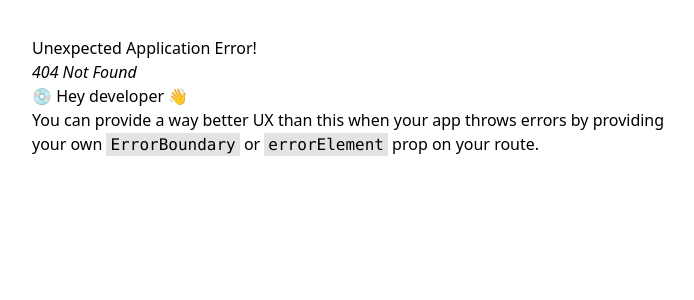
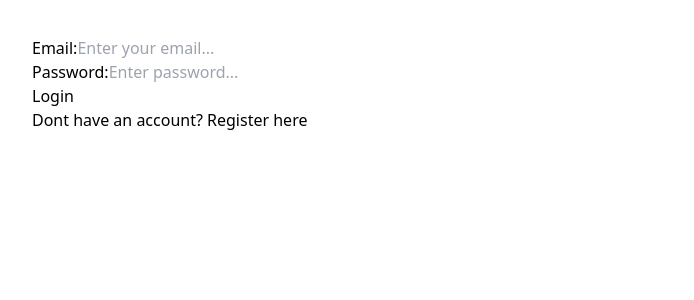
Before and after one commit to AayushThakur1999/tasksApp, a React (Vite) app: page /register in a window 1280 px wide. Before the commit this address had no page. Shown: the top 300 px of the page, without its empty margins (288-982 px from the left). Built offline with nearby package versions, Linux system fonts and the light colour scheme; no server answers.

Commit message:
Implement Login and Register functionality

```diff
--- a/src/App.tsx
+++ b/src/App.tsx
@@ -1,20 +1,10 @@
-import { RouterProvider, createBrowserRouter } from 'react-router-dom'
+import { BrowserRouter, Route, Routes } from 'react-router-dom'
+import AuthProvider from './context/AuthContext'  // Import your AuthProvider
 import LoginRegister from './pages/LoginRegister'
 import Notes from './pages/Notes'
-
-const router = createBrowserRouter([
-  {
-    path: 'login',
-    element: <LoginRegister />,
-  },
-  {
-    path: '/',
-    element: <Notes />,
-  }
-])
+import PrivateRoutes from './components/PrivateRoutes'
 
 function App() {
-
   const selectedTheme = localStorage.getItem('theme')
 
   if (selectedTheme) {
@@ -22,11 +12,21 @@ function App() {
   }
 
   return (
-    <div className='app'>
-      <div className='max-w-screen-sm mx-auto py-9'>
-        <RouterProvider router={router} />
-      </div>
-    </div>
+    <BrowserRouter>
+      <AuthProvider>
+        <div className='app'>
+          <div className='max-w-screen-sm mx-auto py-9'>
+            <Routes>
+              <Route path="/login" element={<LoginRegister />} />
+              <Route path="/register" element={<LoginRegister />} />
+              <Route element={<PrivateRoutes />}>
+                <Route path="/" element={<Notes />} />
+              </Route>
+            </Routes>
+          </div>
+        </div>
+      </AuthProvider>
+    </BrowserRouter>
   )
 }
 
--- a/src/appwrite/config.ts
+++ b/src/appwrite/config.ts
@@ -1,4 +1,4 @@
-import { Client, Databases } from 'appwrite';
+import { Account, Client, Databases } from 'appwrite';
 
 const client = new Client();
 
@@ -7,5 +7,6 @@ client
   .setProject(import.meta.env.VITE_PROJECT_ID);
 
 const databases = new Databases(client);
+const account = new Account(client);
 
-export { client, databases };
+export { client, databases, account };
--- /dev/null
+++ b/src/components/LoginForm.tsx
@@ -0,0 +1,80 @@
+import React, { useEffect, useState } from 'react'
+import { useAuth } from '../context/AuthContext'
+import { useNavigate } from 'react-router'
+import { Link } from 'react-router-dom'
+import '../index.css'
+
+export type SetActiveFormProps = {
+  setActiveForm: React.Dispatch<React.SetStateAction<string>>
+}
+
+const LoginForm = ({ setActiveForm }: SetActiveFormProps) => {
+  const { user, handleUserLogin } = useAuth();
+  const [credentials, setCredentials] = useState({ email: "", password: "" })
+
+  const navigate = useNavigate()
+
+  useEffect(() => {
+    if (user) {
+      navigate('/')
+    }
+  }, [])
+
+  const handleInputChange = (e: React.ChangeEvent<HTMLInputElement>) => {
+    const name = e.target.name
+    const value = e.target.value
+
+    setCredentials({ ...credentials, [name]: value })
+    // console.log('CREDS:', credentials)
+  }
+
+  return (
+
+    <div className="auth--container">
+      <div className="form--wrapper">
+        <form onSubmit={(e) => handleUserLogin(e, credentials)}>
+          <div className="field--wrapper">
+            <label>Email:</label>
+            <input
+              required
+              type="email"
+              name="email"
+              placeholder="Enter your email..."
+              value={credentials.email}
+              onChange={(e) => { handleInputChange(e) }}
+              className='text-orange-500'
+            />
+          </div>
+
+          <div className="field--wrapper">
+            <label>Password:</label>
+            <input
+              required
+              type="password"
+              name="password"
+              placeholder="Enter password..."
+              value={credentials.password}
+              onChange={(e) => handleInputChange(e)}
+              className='text-orange-500'
+            />
+          </div>
+
+          <div className="field--wrapper">
+
+            <input
+              type="submit"
+              value="Login"
+              className="btn btn--lg btn--main"
+            />
+
+          </div>
+        </form>
+
+        <p>Dont have an account? Register <Link onClick={() => setActiveForm("register")} to="/register">here</Link></p>
+      </div>
+    </div>
+
+  )
+}
+
+export default LoginForm
--- /dev/null
+++ b/src/components/LogoutButton.tsx
@@ -0,0 +1,13 @@
+import { useAuth } from "../context/AuthContext";
+
+const LogoutButton = () => {
+    const { handleLogout } = useAuth();
+
+    return (
+        <button onClick={handleLogout} id="logout-btn">
+            Logout
+        </button>
+    );
+};
+
+export default LogoutButton;
--- /dev/null
+++ b/src/components/PrivateRoutes.tsx
@@ -0,0 +1,9 @@
+import { Outlet, Navigate } from 'react-router-dom'
+import { useAuth } from '../context/AuthContext'
+
+const PrivateRoutes = () => {
+  const { user } = useAuth();
+  return user ? <Outlet /> : <Navigate to='/login' />
+}
+
+export default PrivateRoutes
--- /dev/null
+++ b/src/components/RegisterForm.tsx
@@ -0,0 +1,89 @@
+import React from 'react'
+import { useState } from 'react'
+import { useAuth } from '../context/AuthContext'
+import { Link } from 'react-router-dom'
+import { SetActiveFormProps } from './LoginForm'
+
+const RegisterForm = ({ setActiveForm }: SetActiveFormProps) => {
+
+  const [credentials, setCredentials] = useState({ name: '', email: '', password1: '', password2: '' })
+
+  const { handleRegister } = useAuth()
+
+  const handleInputChange = (e: React.ChangeEvent<HTMLInputElement>) => {
+    const name = e.target.name
+    const value = e.target.value
+
+    setCredentials({ ...credentials, [name]: value })
+    // console.log('CREDS:', credentials)
+  }
+
+  return (
+    <div className="auth--container">
+      <div className="form--wrapper">
+
+        <form onSubmit={(e) => handleRegister(e, credentials)}>
+          <div className="field--wrapper">
+            <label>Name:</label>
+            <input
+              required
+              type="text"
+              name="name"
+              value={credentials.name}
+              placeholder="Enter your name..."
+              onChange={(e) => { handleInputChange(e) }}
+              className="text-emerald-400"
+            />
+          </div>
+
+          <div className="field--wrapper">
+            <label>Email:</label>
+            <input
+              required
+              type="email"
+              name="email"
+              placeholder="Enter your email..."
+              value={credentials.email}
+              onChange={(e) => { handleInputChange(e) }}
+              className="text-emerald-400"
+            />
+          </div>
+
+          <div className="field--wrapper">
+            <label>Password:</label>
+            <input
+              required
+              type="password"
+              name="password1"
+              placeholder="Enter a password..."
+              value={credentials.password1}
+              onChange={(e) => { handleInputChange(e) }}
+              className="text-emerald-400"
+            />
+          </div>
+
+          <div className="field--wrapper">
+            <label>Confirm password:</label>
+            <input
+              required
+              type="password"
+              name="password2"
+              placeholder="Comfirm your password..."
+              value={credentials.password2}
+              onChange={(e) => { handleInputChange(e) }}
+              className="text-emerald-400"
+            />
+          </div>
+
+          <div className="field--wrapper">
+            <input className="btn btn--lg btn--main" type="submit" value="Register" />
+          </div>
+        </form>
+
+        <p>Already have an account? Login <Link onClick={() => setActiveForm("login")} to="/login">here</Link></p>
+      </div>
+    </div>
+  )
+}
+
+export default RegisterForm
--- /dev/null
+++ b/src/context/AuthContext.tsx
@@ -0,0 +1,117 @@
+import { useState, useEffect, createContext, useContext } from 'react';
+import { account } from '../appwrite/config';
+import { useNavigate } from 'react-router-dom';
+import { ID, Models } from 'appwrite';
+
+type User = Models.User<Models.Preferences>;
+
+interface AuthContextType {
+  user: User | null;
+  handleUserLogin: (e: React.FormEvent<HTMLFormElement>, credentials: { email: string; password: string }) => Promise<void>;
+  handleLogout: () => Promise<void>;
+  handleRegister: (e: React.FormEvent<HTMLFormElement>, credentials: { email: string; password1: string; password2: string; name: string }) => Promise<void>;
+}
+
+const AuthContext = createContext<AuthContextType | undefined>(undefined);
+
+const AuthProvider = ({ children }: { children: React.ReactNode }) => {
+  const [loading, setLoading] = useState(false);
+  const [user, setUser] = useState<User | null>(null);
+  const navigate = useNavigate();
+
+  useEffect(() => {
+    getUserOnLoad();
+  }, []);
+
+  const getUserOnLoad = async () => {
+    try {
+      const accountDetails: User = await account.get();
+      setUser(accountDetails);
+    } catch (error) {
+      setLoading(false);
+    }
+  }
+
+  const handleUserLogin = async (
+    e: React.FormEvent<HTMLFormElement>,
+    credentials: { email: string, password: string }
+  ) => {
+    e.preventDefault();
+    // console.log("CREDS:", credentials);
+
+    try {
+      await account.createEmailPasswordSession(
+        credentials.email,
+        credentials.password
+      );
+      const accountDetails: User = await account.get();
+      setUser(accountDetails);
+      navigate("/");
+    } catch (error) {
+      console.log(error);
+    }
+  }
+
+  const handleLogout = async () => {
+    await account.deleteSession("current");
+    setUser(null);
+  }
+
+  const handleRegister = async (
+    e: React.FormEvent<HTMLFormElement>,
+    credentials: { email: string, password1: string, password2: string; name: string }
+  ) => {
+    e.preventDefault();
+    // console.log("Handle Register triggered!", credentials);
+
+    if (credentials.password1 !== credentials.password2) {
+      alert("Passwords did not match!");
+      return;
+    }
+
+    try {
+      const response: User = await account.create(
+        ID.unique(),
+        credentials.email,
+        credentials.password1,
+        credentials.name
+      );
+      console.log("User registered!", response);
+
+      await account.createEmailPasswordSession(
+        credentials.email,
+        credentials.password1
+      );
+      const accountDetails: User = await account.get();
+      setUser(accountDetails);
+      navigate('/');
+    } catch (error) {
+      console.log(error);
+    }
+  }
+
+  const contextData: AuthContextType = {
+    user,
+    handleUserLogin,
+    handleLogout,
+    handleRegister,
+  };
+
+  return (
+    <AuthContext.Provider value={contextData}>
+      {loading ? <p>Loading...</p> : children}
+    </AuthContext.Provider>
+  );
+
+}
+
+export const useAuth = () => {
+  // return useContext(AuthContext);
+  const context = useContext(AuthContext);
+  if (context === undefined) {
+    throw new Error('useAuth must be used within an AuthProvider');
+  }
+  return context;
+}
+
+export default AuthProvider;
--- a/src/index.css
+++ b/src/index.css
@@ -65,7 +65,7 @@ body,
 
 @layer utilities {
   .app {
-    @apply h-full bg-[var(--primary-background-color)] text-[var(--primary-text-color)] transition-colors ease-in-out duration-500;
+    @apply min-h-screen bg-[var(--primary-background-color)] text-[var(--primary-text-color)] transition-colors ease-in-out duration-500;
   }
 
   .todo-input {
--- a/src/main.tsx
+++ b/src/main.tsx
@@ -5,6 +5,6 @@ import './index.css'
 
 ReactDOM.createRoot(document.getElementById('root')!).render(
   <React.StrictMode>
-    <App />
+      <App />
   </React.StrictMode>,
 )
--- a/src/pages/LoginRegister.tsx
+++ b/src/pages/LoginRegister.tsx
@@ -1,9 +1,24 @@
-import React from 'react'
+import { useEffect, useState } from "react";
+import { useNavigate } from "react-router-dom";
+import { useAuth } from "../context/AuthContext";
+import LoginForm from "../components/LoginForm";
+import RegisterFrom from "../components/RegisterForm";
 
 const LoginRegister = () => {
-  return (
-    <div className='mt-6 text-center text-2xl text-rose-700'>LoginRegister</div>
-  )
-}
+  const navigate = useNavigate();
+  const { user } = useAuth();
+  const [activeForm, setActiveForm] = useState("login");
 
-export default LoginRegister
+  useEffect(() => {
+    if (user) {
+      navigate("/");
+    }
+  });
+
+  return activeForm === "login" ? (
+    <LoginForm setActiveForm={setActiveForm} />
+  ) : (
+    <RegisterFrom setActiveForm={setActiveForm} />
+  );
+};
+export default LoginRegister;
--- a/src/pages/Notes.tsx
+++ b/src/pages/Notes.tsx
@@ -4,6 +4,7 @@ import { Query, type Models } from 'appwrite';
 import NoteForm from '../components/NoteForm';
 import SingleNote from '../components/SingleNote';
 import ThemeOption from '../components/ThemeOption';
+import LogoutButton from '../components/LogoutButton';
 
 export interface Note extends Models.Document {
   body: string;
@@ -44,6 +45,7 @@ const Notes = () => {
           )
         })}
       </div>
+      <LogoutButton />
     </>
   )
 }
```
